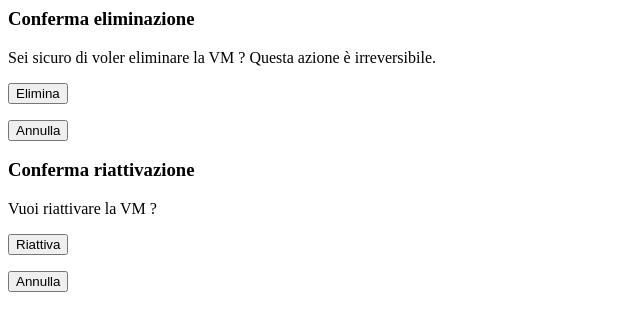
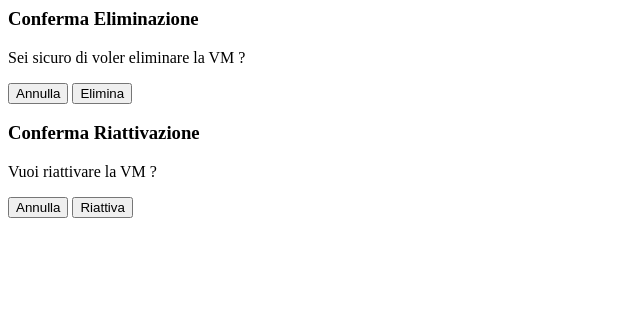
Before and after one commit to MariaCascone66/Cloudcost-Idle, a Flask app: template templates/modals.html in a window 1280 px wide. Shown: the top 331 px of the page, without its empty margins (0-640 px from the left). Run offline with Flask 3, Linux system fonts and the light colour scheme; the template is opened without the code that fills it, so the values that code supplies are empty.

Commit message:
medifiche per eliminare e riattivare le vm da openstack

```diff
--- a/templates/index.html
+++ b/templates/index.html
@@ -43,12 +43,12 @@
                         <td class="px-4 py-2">{{ vm.status }}</td>
                         <td class="px-4 py-2">
                             {% if vm.status == 'SHUTOFF' %}
-                            <button class="btn btn-success btn-sm" data-id="{{ vm.id }}" onclick="openReactivateModal(this)">Riattiva</button>
+                                <button onclick="openReactivateModal('{{ vm.instance_name }}', '{{ vm.id }}')" class="bg-green-600 text-white px-3 py-1 rounded">Riattiva</button>
                             {% else %}
                                 <button class="text-gray-400 cursor-not-allowed" disabled>Riattiva</button>
                             {% endif %}
                             <br>
-                            <button onclick="openDeleteModal('{{ vm.name }}', '/delete/{{ vm.id }}', '{{ vm.id }}')" class="text-red-600 hover:underline">Elimina</button>
+                            <button onclick="openDeleteModal('{{ vm.instance_name }}', '{{ vm.id }}')" class="bg-red-600 text-white px-3 py-1 rounded">Elimina</button>
                         </td>
                     </tr>
                     {% endfor %}
--- a/templates/modals.html
+++ b/templates/modals.html
@@ -1,27 +1,27 @@
-<!-- Modal di conferma eliminazione -->
-<div id="deleteModal" class="hidden fixed inset-0 bg-gray-800 bg-opacity-50 flex justify-center items-center z-50">
-    <div class="bg-white w-[400px] p-8 rounded-lg shadow-xl text-center">
-        <h3 class="text-xl font-bold mb-4">Conferma eliminazione</h3>
-        <p class="mb-6">Sei sicuro di voler eliminare la VM <span id="vmName" class="font-semibold"></span>? Questa azione è irreversibile.</p>
-        <div class="flex justify-center space-x-4">
-            <form id="deleteForm" method="POST" onsubmit="handleDelete(event)">
-                <button type="submit" class="bg-red-600 hover:bg-red-700 text-white px-4 py-2 rounded-lg transition">Elimina</button>
-            </form>
-            <button onclick="closeModal('deleteModal')" class="bg-gray-400 hover:bg-gray-500 text-white px-4 py-2 rounded-lg transition">Annulla</button>
-        </div>
+<!-- Delete Modal -->
+<div id="deleteModal" class="fixed inset-0 bg-black bg-opacity-50 flex items-center justify-center hidden z-50">
+    <div class="bg-white rounded-lg shadow-lg p-6 w-96">
+        <h3 class="text-xl font-semibold mb-4">Conferma Eliminazione</h3>
+        <p class="mb-6">Sei sicuro di voler eliminare la VM <span id="vmName" class="font-bold"></span>?</p>
+        <form id="deleteForm" method="post">
+            <div class="flex justify-end space-x-4">
+                <button type="button" onclick="closeModal('deleteModal')" class="bg-gray-300 px-4 py-2 rounded">Annulla</button>
+                <button type="submit" class="bg-red-600 text-white px-4 py-2 rounded">Elimina</button>
+            </div>
+        </form>
     </div>
 </div>
 
-<!-- Modal di conferma riattivazione -->
-<div id="reactivateModal" class="hidden fixed inset-0 bg-gray-800 bg-opacity-50 flex justify-center items-center z-50">
-    <div class="bg-white w-[400px] p-8 rounded-lg shadow-xl text-center">
-        <h3 class="text-xl font-bold mb-4">Conferma riattivazione</h3>
-        <p class="mb-6">Vuoi riattivare la VM <span id="vmNameReactivate" class="font-semibold"></span>?</p>
-        <div class="flex justify-center space-x-4">
-            <form id="reactivateForm" method="POST" onsubmit="handleReactivate(event)">
-                <button type="submit" class="bg-green-600 hover:bg-green-700 text-white px-4 py-2 rounded-lg transition">Riattiva</button>
-            </form>
-            <button onclick="closeModal('reactivateModal')" class="bg-gray-400 hover:bg-gray-500 text-white px-4 py-2 rounded-lg transition">Annulla</button>
-        </div>
+<!-- Reactivate Modal -->
+<div id="reactivateModal" class="fixed inset-0 bg-black bg-opacity-50 flex items-center justify-center hidden z-50">
+    <div class="bg-white rounded-lg shadow-lg p-6 w-96">
+        <h3 class="text-xl font-semibold mb-4">Conferma Riattivazione</h3>
+        <p class="mb-6">Vuoi riattivare la VM <span id="vmNameReactivate" class="font-bold"></span>?</p>
+        <form id="reactivateForm" method="post">
+            <div class="flex justify-end space-x-4">
+                <button type="button" onclick="closeModal('reactivateModal')" class="bg-gray-300 px-4 py-2 rounded">Annulla</button>
+                <button type="submit" class="bg-green-600 text-white px-4 py-2 rounded">Riattiva</button>
+            </div>
+        </form>
     </div>
 </div>
```
Also changed, not shown: static/actions.js (+6 -14 lines), templates/idle_modal.html (+8 -4 lines).
